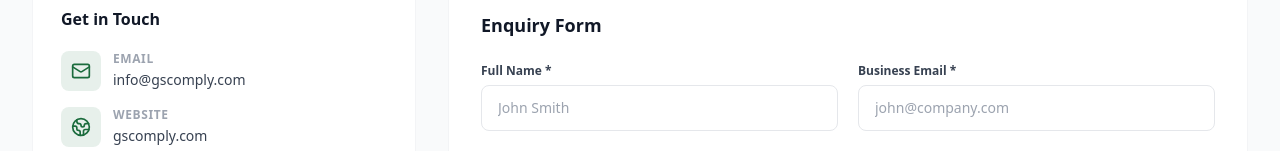
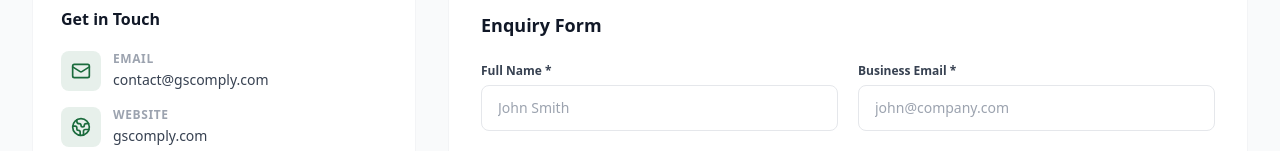
Before and after one commit to gscomply/Website-Gscomply, a React (Vite) app in the folder gs-comply-site/: page /contact in a window 1280 px wide. Shown: the part 514-665 px from the top of the page. Built offline with nearby package versions, Linux system fonts and the light colour scheme; no server answers.

Commit message:
Update contact email address in Contact.tsx

```diff
--- a/gs-comply-site/src/pages/Contact.tsx
+++ b/gs-comply-site/src/pages/Contact.tsx
@@ -183,8 +183,8 @@ export default function Contact() {
                     </div>
                     <div>
                       <p className="text-xs font-semibold text-gray-400 uppercase tracking-wider">Email</p>
-                      <a href="mailto:info@gscomply.com" className="text-sm text-gray-700 hover:text-[#1A6B3C] transition-colors">
-                        info@gscomply.com
+                      <a href="mailto:contact@gscomply.com" className="text-sm text-gray-700 hover:text-[#1A6B3C] transition-colors">
+                        contact@gscomply.com
                       </a>
                     </div>
                   </div>
```
